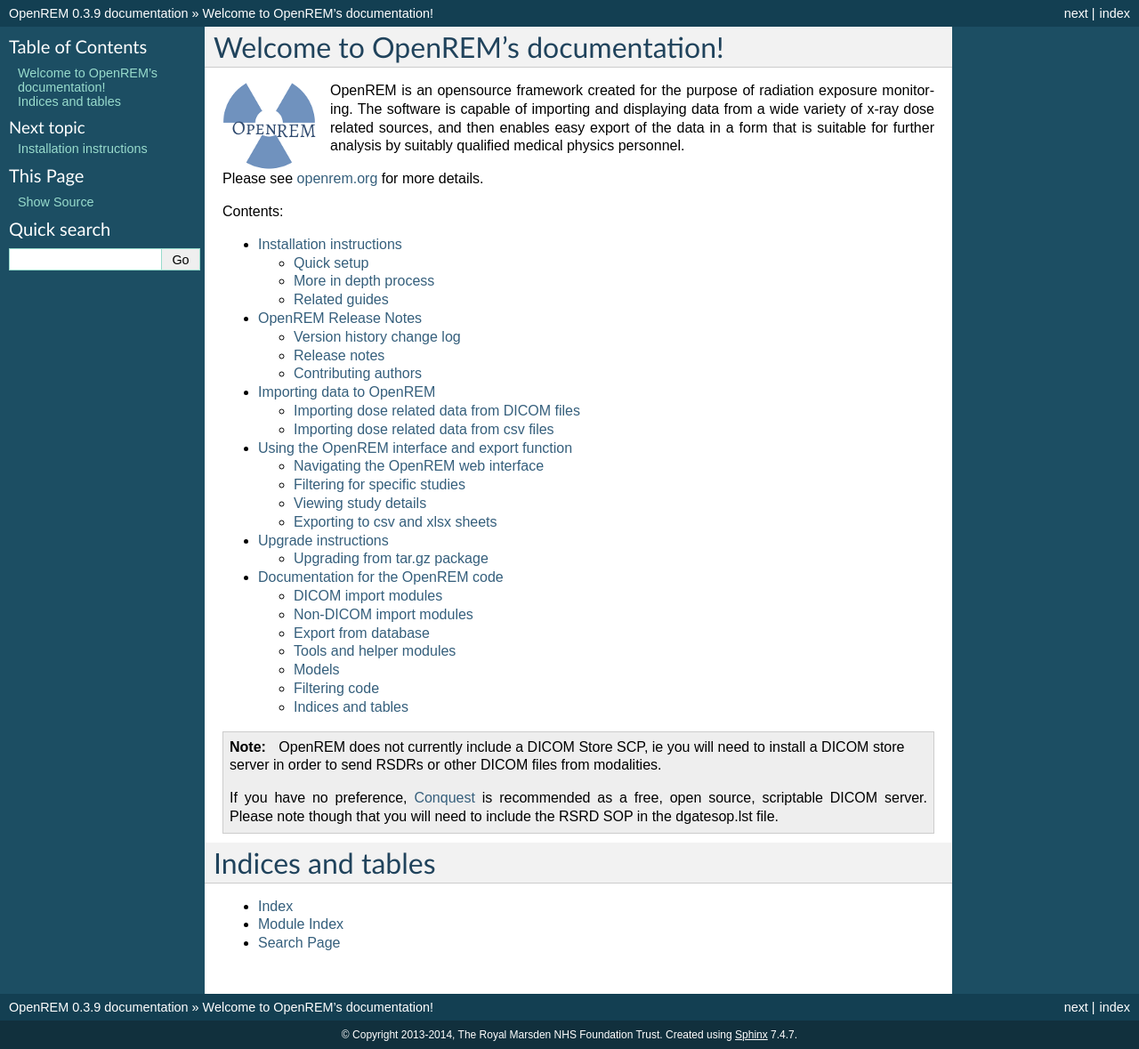
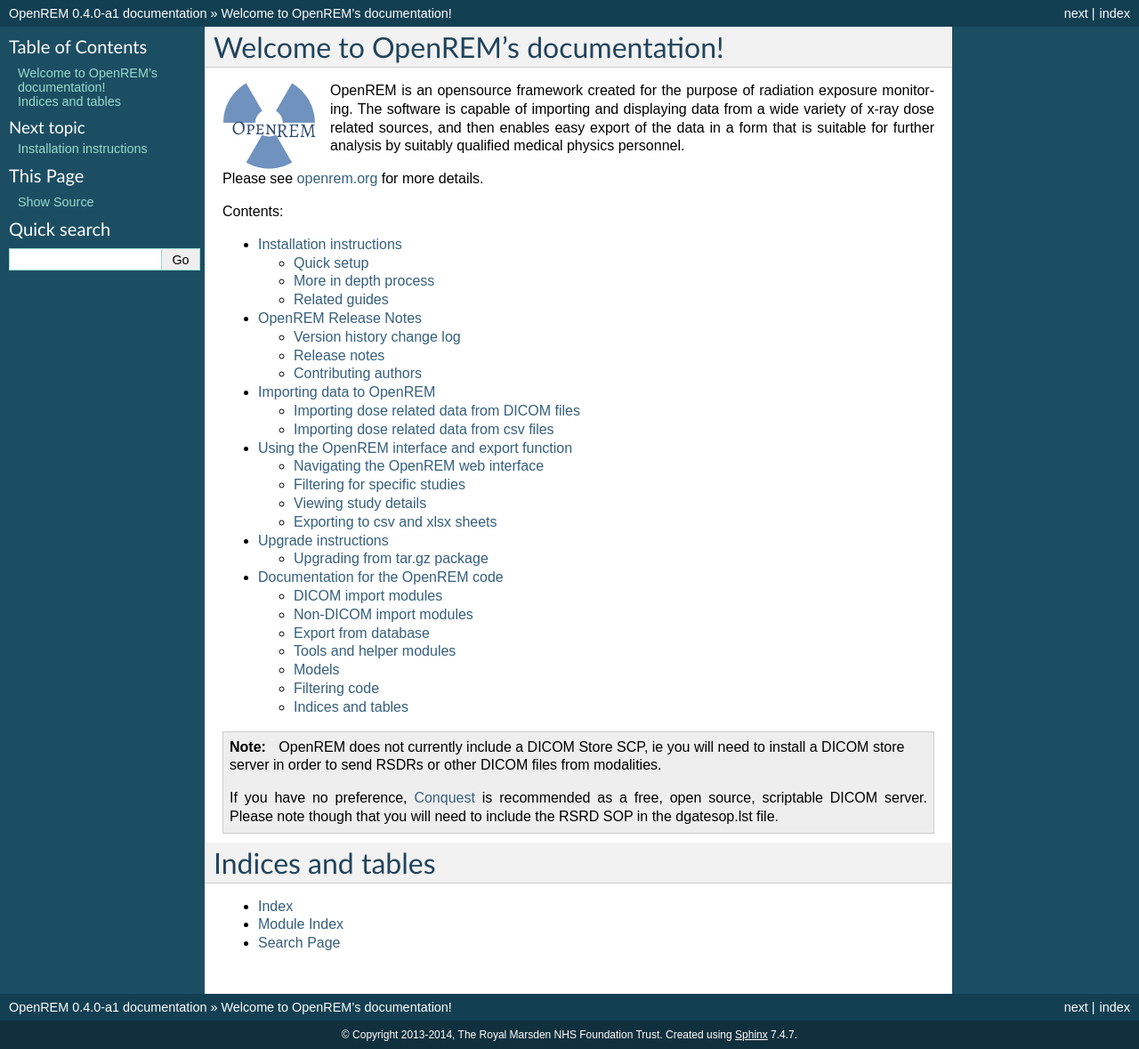
Before and after one commit to ckswilliams/modOpenREM, a Sphinx documentation site: the page built from docs/index.rst, in a window 1280 px wide. Shown: the whole page at 89% size. Built offline with Sphinx 7.4.7, drawn with Linux system fonts in a browser that asks for light colours.

Commit message:
Bumped version number in docs to 0.4.0-a1 to distinguish it from the previously released 0.3.9.

```diff
--- a/docs/conf.py
+++ b/docs/conf.py
@@ -57,9 +57,9 @@
 # built documents.
 #
 # The short X.Y version.
-version = '0.3'
+version = '0.4'
 # The full version, including alpha/beta/rc tags.
-release = '0.3.9'
+release = '0.4.0-a1'
 
 # The language for content autogenerated by Sphinx. Refer to documentation
 # for a list of supported languages.
```
